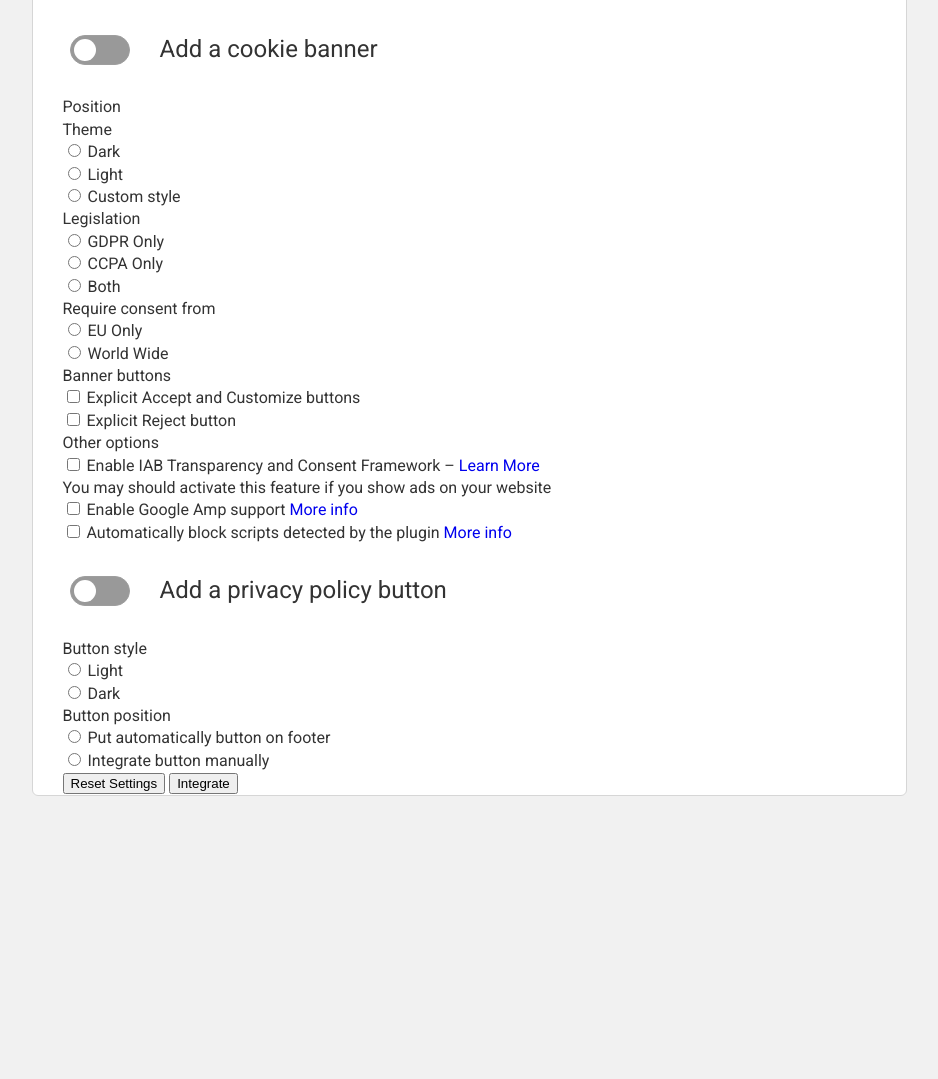
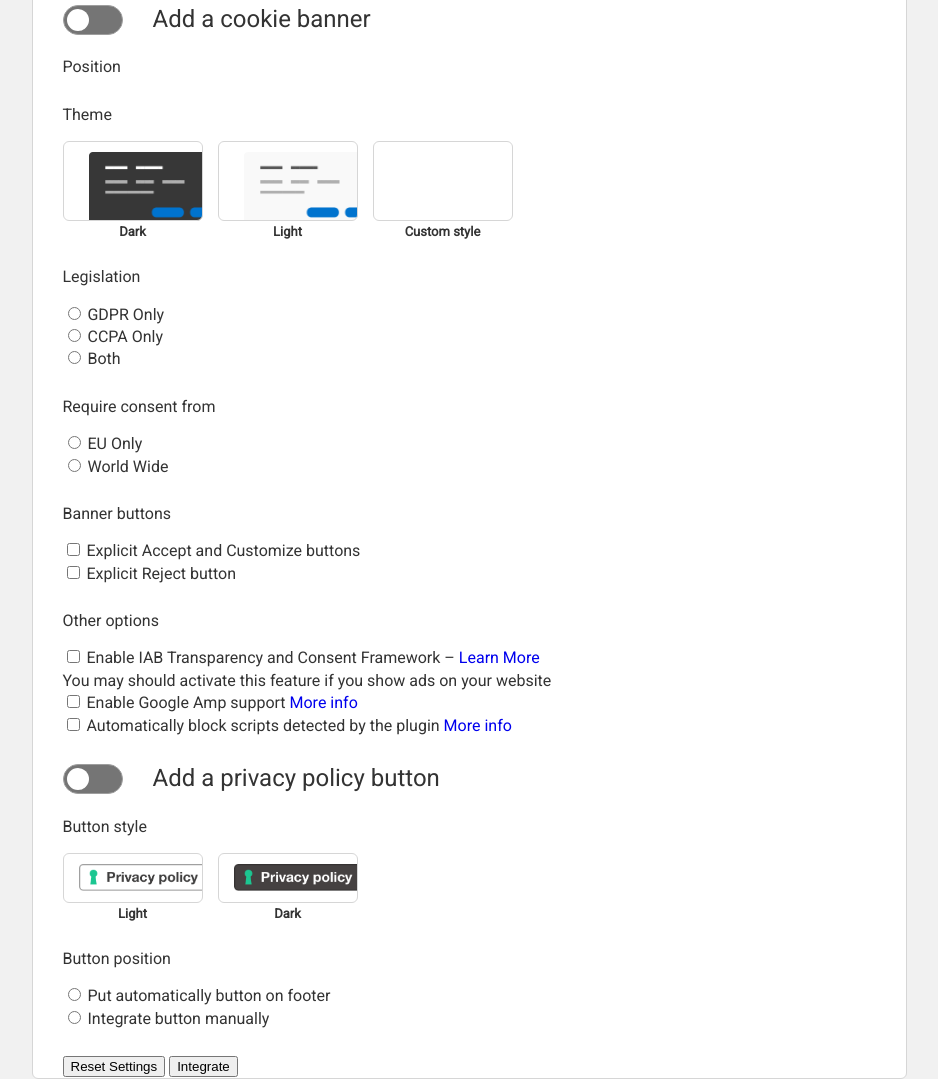
Before and after one commit to lauraraggi/iubenda-test, a website built with Parcel: page src/index.html in a window 1280 px wide. Shown: the part 326-1405 px from the top of the page, without its empty margins (171-1109 px from the left). Before the commit the page ends 1122 px from the top, so only its background shows below. Built offline with nearby package versions, Linux system fonts and the light colour scheme.

Commit message:
Added radio buttons with background image

```diff
--- a/src/index.html
+++ b/src/index.html
@@ -66,26 +66,28 @@
 			   </fieldset>
 			   <fieldset class="cs-options__block">
 				 <legend class="cs-options_title">Theme</legend>
-				 <div class="cs-options__items-wrapper">
-				   <div class="cs-options__item-container">
+					<div class="radio-btn__wrapper cs-options__items-wrapper">
+					   <div class="radio-btn radio-btn--theme ">
 						 <input
 						   type="radio"
 						   name="cs-cookies-theme"
 						   id="dark-theme"
 						   value="dark-theme"
 						 />
-					 <label for="dark-theme">Dark</label>
+						 <label class="label--dark" for="dark-theme">Dark</label>
+						 <span class="radio-btn__title">Dark</span>
 					   </div>
-				   <div class="cs-options__item-container">
+					   <div class="radio-btn radio-btn--theme">
 						 <input
 						   type="radio"
 						   name="cs-cookies-theme"
 						   id="light-theme"
 						   value="light-theme"
 						 />
-					 <label for="light-theme">Light</label>
+						 <label class="label--light" for="light-theme">Light</label>
+						 <span class="radio-btn__title">Light</span>
 					   </div>
-				   <div class="cs-options__item-container">
+					   <div class="radio-btn radio-btn radio-btn--theme">
 						 <input
 						   type="radio"
 						   name="cs-cookies-theme"
@@ -93,6 +95,7 @@
 						   value="custom-theme"
 						 />
 						 <label for="custom-theme">Custom style</label>
+						 <span class="radio-btn__title">Custom style</span>
 					   </div>
 					</div>
 			   </fieldset>
@@ -243,24 +246,26 @@
 			 <section class="cs-options cs-options--privacy">
 				 <fieldset class="cs-options__block">
 				   <legend class="cs-options_title">Button style</legend>
-				   <div class="cs-options__items-wrapper">
-					 <div class="cs-options__item-container">
+				   <div class="radio-btn__wrapper cs-options__items-wrapper">
+					 <div class="radio-btn radio-btn--privacy">
 					   <input
 						 type="radio"
 						 name="cs-privacy-btn-style"
 						 id="btn-light"
 						 value="btn-light"
 					   />
-					   <label for="btn-light">Light</label>
+					   <label class="label--light" for="btn-light">Light</label>
+					    <span class="radio-btn__title">Light</span>
 					 </div>
-					 <div class="cs-options__item-container">
+					 <div class="radio-btn radio-btn--privacy">
 					   <input
 						 type="radio"
 						 name="cs-privacy-btn-style"
 						 id="btn-dark"
 						 value="btn-dark"
 					   />
-					   <label for="btn-dark">Dark</label>
+					   <label class="label--dark" for="btn-dark">Dark</label>
+					    <span class="radio-btn__title">Dark</span>
 					 </div>
 				   </div>
 				 </fieldset>
--- a/src/scss/abstracts/_variables.scss
+++ b/src/scss/abstracts/_variables.scss
@@ -1,7 +1,7 @@
 /* Color Variables */
 
 $bg-grey: #f1f1f1;
-$light-grey: #999999;
+$light-grey: #757575;
 $dark-grey: #4d4d4d;
 $copy-black: #333333;
 $light-green: #e3faf4;
@@ -14,3 +14,4 @@ $light-red: #df6e5e;
 $border-color: #d6d6d6;
 
 $border-radius: 6px;
+$legend-margin: 1.5rem;
--- a/src/scss/base/_base.scss
+++ b/src/scss/base/_base.scss
@@ -7,7 +7,6 @@ html {
 body {
   background: abstracts.$bg-grey;
   font-size: 1.6rem;
-  display: flex;
   justify-content: center;
   height: 100%;
   font-family: "Roboto", Arial, Helvetica, sans-serif;
@@ -37,11 +36,13 @@ a {
 }
 
 .cs-configurator {
-  @include abstracts.toRem(flex-basis, 1400);
+  @include abstracts.toRem(max-width, 1400);
   height: 100%;
   background: #fff;
   border-radius: abstracts.$border-radius;
   margin-top: 10rem;
+  margin-left: auto;
+  margin-right: auto;
   border: 1px solid #d6d6d6;
 
   &__header {
--- a/src/scss/components/_dialog.scss
+++ b/src/scss/components/_dialog.scss
@@ -7,6 +7,7 @@
   margin: 2.5rem 3rem;
   background-color: #fff;
   border: 1px solid abstracts.$border-color;
+  box-shadow: 0 1px 1px 0 rgba(0, 0, 0, 0.1);
   border-radius: abstracts.$border-radius;
   align-items: center;
   position: relative;
--- a/src/scss/components/_form.scss
+++ b/src/scss/components/_form.scss
@@ -3,3 +3,97 @@
 .cs-form {
   padding: 0 3rem;
 }
+
+.cs-options {
+  &__block {
+    margin-bottom: 2.5rem;
+  }
+
+  &__items-wrapper {
+    margin-top: abstracts.$legend-margin;
+  }
+}
+
+/* Base style for radio buttons */
+.radio-btn {
+  position: relative;
+  display: flex;
+  flex: 0 1 14rem;
+
+  &__title {
+    position: absolute;
+    bottom: 0;
+    width: 100%;
+    text-align: center;
+    display: block;
+    font-size: 1.3rem;
+    font-weight: bold;
+  }
+
+  &.radio-btn--theme {
+    padding-bottom: 2rem;
+
+    & label {
+      height: 8rem;
+      background-position: 25px 10px;
+    }
+
+    & .label--dark {
+      background-image: url(../img/fake_banner_dark.png);
+    }
+
+    & .label--light {
+      background-image: url(../img/fake_banner_light.png);
+    }
+  }
+
+  &.radio-btn--privacy {
+    padding-bottom: 2rem;
+    & label {
+      height: 5rem;
+      background-position: 15px 10px;
+    }
+
+    & .label--dark {
+      background-image: url(../img/fake_button_dark.png);
+    }
+
+    & .label--light {
+      background-image: url(../img/fake_button_light.png);
+    }
+  }
+
+  &__wrapper {
+    display: flex;
+    column-gap: 1.5rem;
+    flex: 1;
+    flex-wrap: wrap;
+  }
+
+  & input {
+    border: 0;
+    clip: rect(0 0 0 0);
+    height: 1px;
+    margin: -1px;
+    overflow: hidden;
+    padding: 0;
+    position: absolute;
+    width: 1px;
+
+    &:checked + label {
+      border-color: abstracts.$iub-green;
+      box-shadow: 0 0 0 3px abstracts.$mint;
+    }
+  }
+
+  & label {
+    flex: 0 0 14rem;
+    background-repeat: no-repeat;
+    background-size: contain;
+
+    text-indent: -9999px;
+    border: 1px solid abstracts.$border-color;
+    border-radius: abstracts.$border-radius;
+    transition: 0.3s;
+  }
+}
--- a/src/scss/components/_switch.scss
+++ b/src/scss/components/_switch.scss
@@ -3,7 +3,7 @@
 .cs-toggle {
   display: flex;
   align-items: center;
-  padding: 3rem 0;
+  margin-bottom: 2rem;
 
   &__title {
     margin-left: 30px;
@@ -37,6 +37,8 @@ input[type="checkbox"].cs-toogle__switch {
   height: 0;
   width: 0;
   visibility: hidden;
+  margin: 0;
+  padding: 0;
 
   &:checked + label.cs-toggle__label {
     background-color: abstracts.$iub-green;
--- /dev/null
+++ b/src/scss/layout/_grid.scss
@@ -0,0 +1,13 @@
+@use "../abstracts";
+
+.flex-grid {
+  display: flex;
+  flex: 1;
+}
+.col {
+  flex: 1;
+}
+
+.flex-grid-half .col {
+  flex-basis: 50%;
+}
--- /dev/null
+++ b/src/scss/layout/_index.scss
@@ -0,0 +1 @@
+@forward "../layout/grid";
--- a/src/scss/main.scss
+++ b/src/scss/main.scss
@@ -1,2 +1,3 @@
 @use "base";
 @use "components";
+@use "layout";
```
Lines whose indentation alone changed are shown as unchanged.
